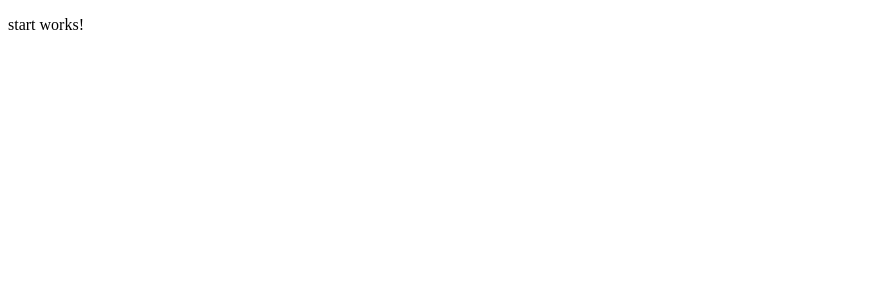
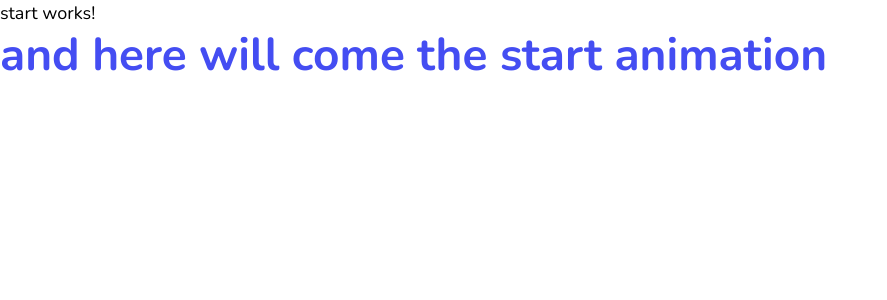
Before and after one commit to MirunaAgopian/DABubble, an Angular app: page / in a window 1280 px wide. Shown: the top 300 px of the page, without its empty margins (0-887 px from the left). Built offline with nearby package versions, Linux system fonts and the light colour scheme.

Commit message:
created color-mapping

```diff
--- a/src/app/pages/start/start.html
+++ b/src/app/pages/start/start.html
@@ -1 +1,2 @@
 <p>start works!</p>
+<h1>and here will come the start animation</h1>
--- a/src/styles/abstracts/_colors.scss
+++ b/src/styles/abstracts/_colors.scss
@@ -0,0 +1,30 @@
+$colors: (
+  // Backgrounds
+  bg-start: #444cea,        // Start page background
+  bg-default: #eceefe,      // All other pages + inputs
+
+  // Primary button states
+  primary-default: #444df2, // Main primary button
+  primary-hover: #797ef3,   // Hover state
+  primary-disabled: #686868,// Disabled state
+
+  // Secondary button states
+  secondary-default: #ffffff, // White background
+  secondary-hover: #535af1,   // Hover text/border
+  secondary-active: #444df2,  // Active text/border
+
+  // Text colors
+  text-default: #000000,    // Main text
+  text-accent: #444df2,     // Accent text (links, highlights, headers)
+  text-accent-light: #535af1,// Secondary accent
+  text-placeholder: #686868, // Placeholder text
+
+  // Status colors
+  error: #ED1E79
+);
+
+:root {
+  @each $key, $value in $colors {
+    --color-#{$key}: #{$value};
+  }
+}
--- a/src/styles/abstracts/_typography.scss
+++ b/src/styles/abstracts/_typography.scss
@@ -0,0 +1,54 @@
+$fonts: (
+  regular: 'Nunito',
+  bold: 'Nunito'
+);
+
+$font-weights: (
+  regular: 400,
+  bold: 700
+);
+
+$font-sizes: (
+  h1: clamp(2rem, 4vw + 1rem, 46px),
+  h2: clamp(1.5rem, 3vw + 0.5rem, 32px),
+  h3: clamp(1.25rem, 2vw + 0.5rem, 24px),
+
+  text-regular: clamp(1rem, 1vw + 0.5rem, 18px),
+  text-medium: clamp(1.1rem, 1vw + 0.6rem, 20px),
+  text-small: clamp(0.8rem, 0.5vw + 0.4rem, 14px),
+
+  button: clamp(1rem, 1vw + 0.5rem, 18px)
+);
+
+
+:root {
+  @each $key, $value in $fonts {
+    --font-#{$key}: #{$value};
+  }
+
+  @each $key, $value in $font-weights {
+    --font-weight-#{$key}: #{$value};
+  }
+
+  @each $key, $value in $font-sizes {
+    --font-size-#{$key}: #{$value};
+  }
+}
+
+
+/* nunito-regular - latin */
+@font-face {
+  font-display: swap;
+  font-family: 'Nunito';
+  font-style: normal;
+  font-weight: 400;
+  src: url('../../../public/assets/fonts/nunito-v32-latin-regular.woff2') format('woff2');
+}
+/* nunito-700 - latin */
+@font-face {
+  font-display: swap;
+  font-family: 'Nunito';
+  font-style: normal;
+  font-weight: 700;
+  src: url('../../../public/assets/fonts/nunito-v32-latin-700.woff2') format('woff2');
+}
--- a/src/styles/base/_global.scss
+++ b/src/styles/base/_global.scss
@@ -0,0 +1,49 @@
+* {
+  margin: 0;
+  padding: 0;
+  box-sizing: border-box;
+}
+
+//global typography styling
+h1 {
+  font-family: var(--font-regular);
+  font-weight: var(--font-weight-bold);
+  font-size: var(--font-size-h1);
+  line-height: 1.2;
+  color: var(--color-text-accent);
+}
+
+h2 {
+  font-family: var(--font-regular);
+  font-weight: var(--font-weight-bold);
+  font-size: var(--font-size-h2);
+  line-height: 1.25;
+  color: var(--color-text-accent);
+}
+
+h3 {
+  font-family: var(--font-regular);
+  font-weight: var(--font-weight-bold);
+  font-size: var(--font-size-h3);
+  line-height: 1.3;
+  color: var(--color-text-accent);
+}
+
+p {
+  font-family: var(--font-regular);
+  font-weight: var(--font-weight-regular);
+  font-size: var(--font-size-text-regular);
+  line-height: 1.5;
+}
+
+small {
+  font-family: var(--font-regular);
+  font-weight: var(--font-weight-regular);
+  font-size: var(--font-size-text-small);
+}
+
+button {
+  font-family: var(--font-bold);
+  font-weight: var(--font-weight-bold);
+  font-size: var(--font-size-button);
+}
```
